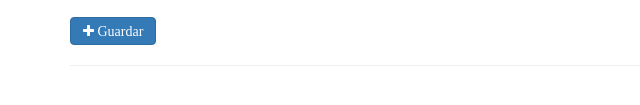
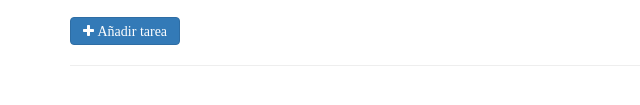
Before and after one commit to Madays/ejercicio-twitter, a plain HTML site: page index.html in a window 1280 px wide. Shown: the part 287-392 px from the top of the page, 0-640 px from the left. Drawn offline with Linux system fonts and the light colour scheme.

Commit message:
Editando etiqueta boton

```diff
--- a/index.html
+++ b/index.html
@@ -19,7 +19,7 @@
                 <textarea name="" id="mensaje" rows="10" class="form-control" placeholder="Añade tu nueva tarea"></textarea>
             </div>
             <br>
-            <button id="boton" class="btn btn-primary fa fa-plus"> Guardar</button>
+            <button id="boton" class="btn btn-primary fa fa-plus"> Añadir tarea </button>
             <br>
             <hr>
             <ul id="lista"></ul>
```
